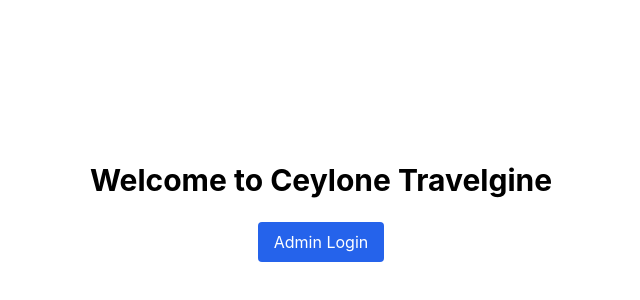
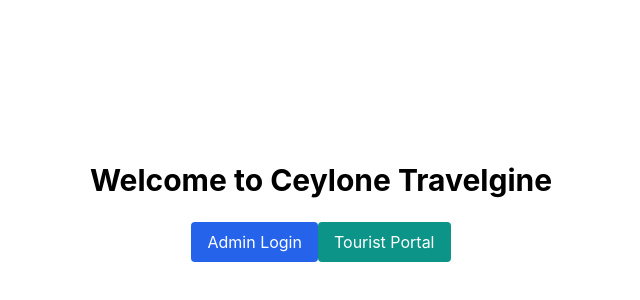
Before and after one commit to sanjayahewage0103/ceylone-travelgine, a React (Vite) app in the folder frontend/: page / in a window 1280 px wide. Shown: the part 188-488 px from the top of the page, without its empty margins (319-959 px from the left). Built offline with nearby package versions, Linux system fonts and the light colour scheme.

Commit message:
feat: add tourist portal link and enhance registration error handling

```diff
--- a/frontend/src/App.jsx
+++ b/frontend/src/App.jsx
@@ -3,12 +3,14 @@ import React from 'react';
 import { Routes, Route } from 'react-router-dom';
 import HomePage from './pages/HomePage';
 import AdminLoginPage from './pages/admin/AdminLoginPage';
+import TouristAuthPage from './pages/tourist/TouristAuthPage';
 
 function App() {
   return (
     <Routes>
       <Route path="/" element={<HomePage />} />
       <Route path="/admin/login" element={<AdminLoginPage />} />
+      <Route path="/tourist" element={<TouristAuthPage />} />
     </Routes>
   );
 }
--- a/frontend/src/pages/HomePage.jsx
+++ b/frontend/src/pages/HomePage.jsx
@@ -5,9 +5,15 @@ import { Link } from 'react-router-dom';
 const HomePage = () => (
   <div className="flex flex-col items-center justify-center min-h-screen">
     <h1 className="text-3xl font-bold mb-6">Welcome to Ceylone Travelgine</h1>
-    <Link to="/admin/login">
-      <button className="bg-blue-600 text-white px-4 py-2 rounded hover:bg-blue-700 transition">Admin Login</button>
-    </Link>
+    <div className="space-y-4">
+      <Link to="/admin/login">
+        <button className="bg-blue-600 text-white px-4 py-2 rounded hover:bg-blue-700 transition">Admin Login</button>
+      </Link>
+      <Link to="/tourist">
+        <button className="bg-teal-600 text-white px-4 py-2 rounded hover:bg-teal-700 transition">Tourist Portal</button>
+      </Link>
+
+    </div>
   </div>
 );
 
--- a/frontend/src/services/authService.js
+++ b/frontend/src/services/authService.js
@@ -5,6 +5,10 @@ class AuthService {
 	}
 
 	async register(userData) {
+		// Ensure role is present in userData
+		if (!userData.role) {
+			throw new Error('Role is required for registration');
+		}
 		const response = await fetch(`${this.baseURL}/register`, {
 			method: 'POST',
 			headers: { 'Content-Type': 'application/json' },
```
